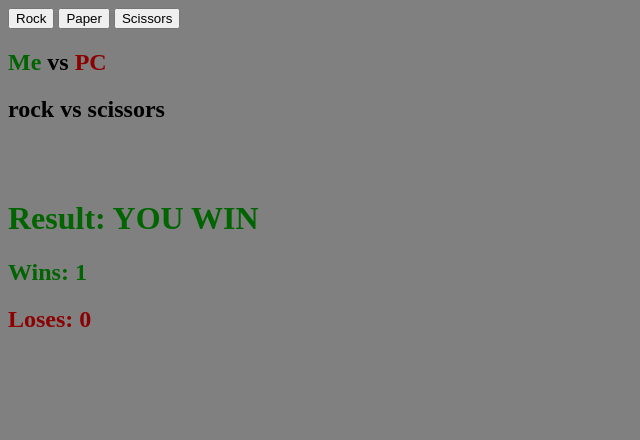
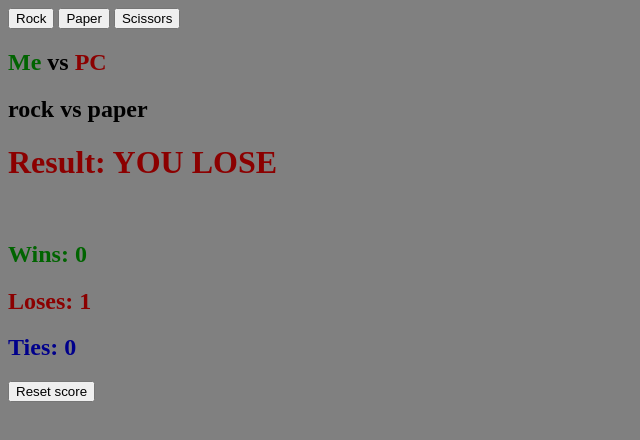
Before and after one commit to Mitsusabur0/webdev-tutorials, a plain HTML site: page javascript_tutorial/Rock paper scissors/index.html in a window 1280 px wide. Both pictures are taken after a click on the button "Rock". Shown: the whole page, without its empty margins (0-640 px from the left). Drawn offline with Linux system fonts and the light colour scheme.

Commit message:
keep going

```diff
--- /dev/null
+++ b/javascript_tutorial/4-objects/styles.css
@@ -0,0 +1,3 @@
+body {
+    background-color: grey;
+}
--- a/javascript_tutorial/Rock paper scissors/index.html
+++ b/javascript_tutorial/Rock paper scissors/index.html
@@ -12,18 +12,20 @@
 <body>
 
 
-<button onclick="runGame('rock');">Rock</button>
+<button onclick="runGame('rock')">Rock</button>
 <button onclick="runGame('paper')">Paper</button>
 <button onclick="runGame('scissors')">Scissors</button>
 
 
+
 <h2><span class="green">Me</span> vs <span class="red">PC</span></h2>
 <h2 class="choices-display"></h2>
-<br><br>
 <h1 class="result">Result:</h1>
+<br>
 <h2 class="win-display green">Wins: 0</h2>
 <h2 class="lose-display red">Loses: 0</h2>
-
+<h2 class="tie-display blue">Ties: 0</h2>
+<button onclick="resetScore()">Reset score</button>
 
 
 
--- a/javascript_tutorial/Rock paper scissors/script.js
+++ b/javascript_tutorial/Rock paper scissors/script.js
@@ -7,13 +7,15 @@ const winningMoves = {
 
 
 const choicesDisplay = document.querySelector(".choices-display")
-// const computerChoiceDisplay = document.querySelector(".computer-choice")
 const result = document.querySelector(".result")
-let winCounter = 0;
-let loseCounter = 0;
 const winDisplay = document.querySelector(".win-display")
 const loseDisplay = document.querySelector(".lose-display")
-
+const tieDisplay = document.querySelector(".tie-display")
+const score = {
+    wins: 0,
+    loses: 0,
+    ties: 0,
+}
 
 function delay(ms) {
     return new Promise(resolve => setTimeout(resolve, ms));
@@ -26,28 +28,38 @@ async function runGame(myChoice) {
 
     choicesDisplay.innerHTML = `${myChoice} vs ...`;
 
-    await delay(1000);
     const computerChoice = choices[Math.floor(Math.random() * choices.length)];
     choicesDisplay.innerHTML = `${myChoice} vs ${computerChoice}`;
 
 
-    await delay(1000);
     if (myChoice === computerChoice) {
-        result.style.color = 'black';
+        result.style.color = 'darkblue';
         result.innerHTML = "Result: Tie";
-
+        score.ties++;
+        tieDisplay.innerHTML = `Ties: ${score.ties}`;
     } else if (winningMoves[myChoice] === computerChoice) {
         result.style.color = 'darkgreen';
         result.innerHTML = "Result: YOU WIN"
-        winCounter++;
-        // await delay(500);
-        winDisplay.innerHTML = `Wins: ${winCounter}`;
+        score.wins++;
+        winDisplay.innerHTML = `Wins: ${score.wins}`;
     } else {
         result.style.color = 'darkred';
         result.innerHTML = "Result: YOU LOSE"
-        loseCounter++;
-        // await delay(500);
-        loseDisplay.innerHTML = `Loses: ${loseCounter}`
+        score.loses++;
+        loseDisplay.innerHTML = `Loses: ${score.loses}`
     }
 
 }
+
+
+function resetScore() {
+    score.loses = 0;
+    score.wins = 0;
+    score.ties = 0;
+    loseDisplay.innerHTML = `Loses: 0`
+    winDisplay.innerHTML = `Wins: 0`;
+    tieDisplay.innerHTML = `Ties: 0`;
+    result.innerHTML = "Result:"
+    result.style.color = 'black';
+    choicesDisplay.innerHTML = ``;
+}
--- a/javascript_tutorial/Rock paper scissors/styles.css
+++ b/javascript_tutorial/Rock paper scissors/styles.css
@@ -9,3 +9,7 @@ body {
 .red {
     color: darkred;
 }
+
+.blue {
+    color: darkblue;
+}
```
Also changed, not shown: javascript_tutorial/4-objects/index.html (renamed from javascript_tutorial/test3/index.html, +1 -1 lines), javascript_tutorial/4-objects/script.js (added, +38 -0 lines), javascript_tutorial/test4/index.html (deleted, +0 -15 lines), javascript_tutorial/1-test/index.html (renamed from javascript_tutorial/test2/index.html), javascript_tutorial/1-test/script.js (renamed from javascript_tutorial/test2/script.js), javascript_tutorial/1-test/styles.css (renamed from javascript_tutorial/test2/styles.css), javascript_tutorial/TIME IN VIDEO.TXT, javascript_tutorial/test3/script.js (deleted), javascript_tutorial/test3/styles.css (deleted), javascript_tutorial/test4/script.js (deleted), javascript_tutorial/test4/styles.css (deleted).
